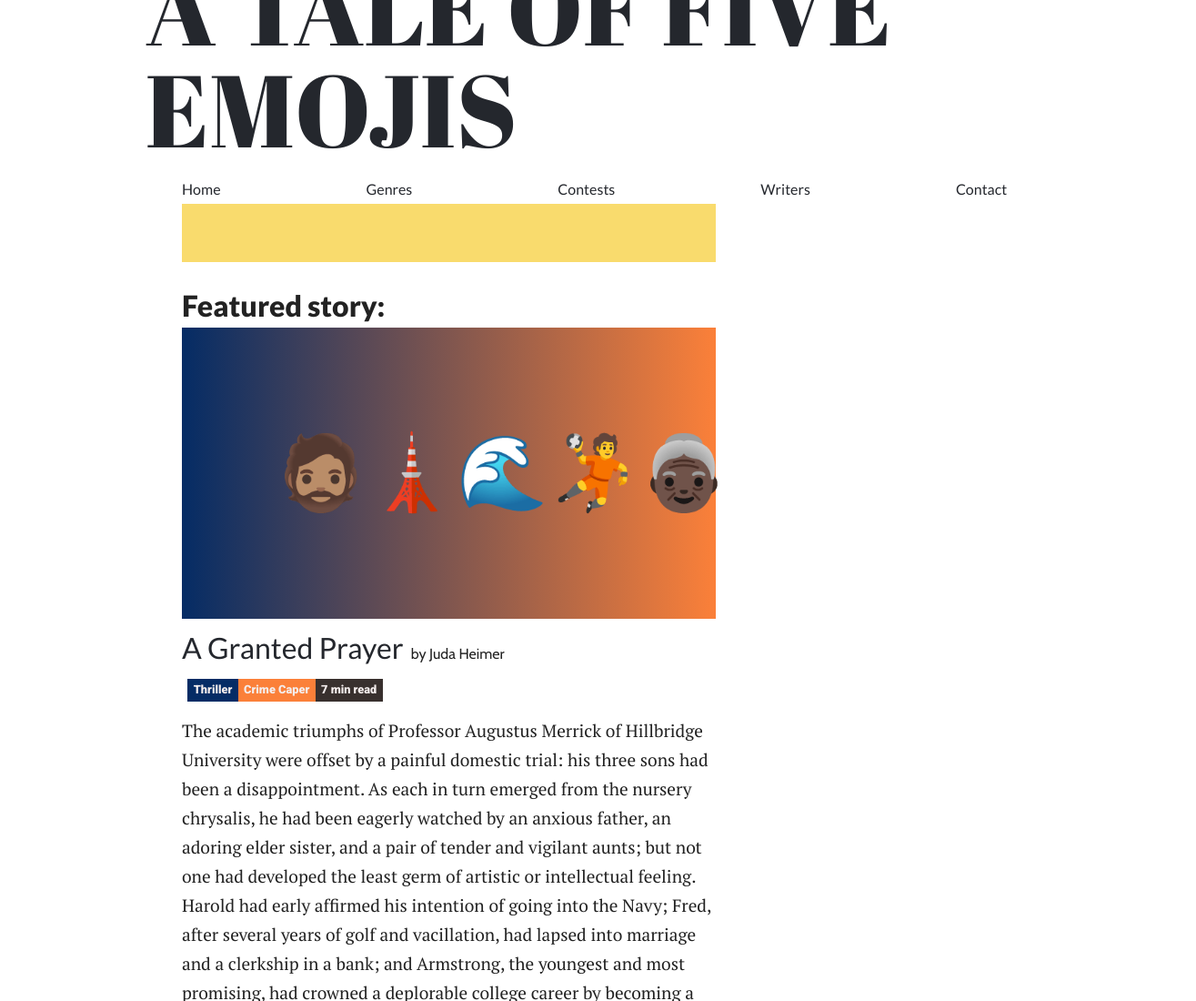
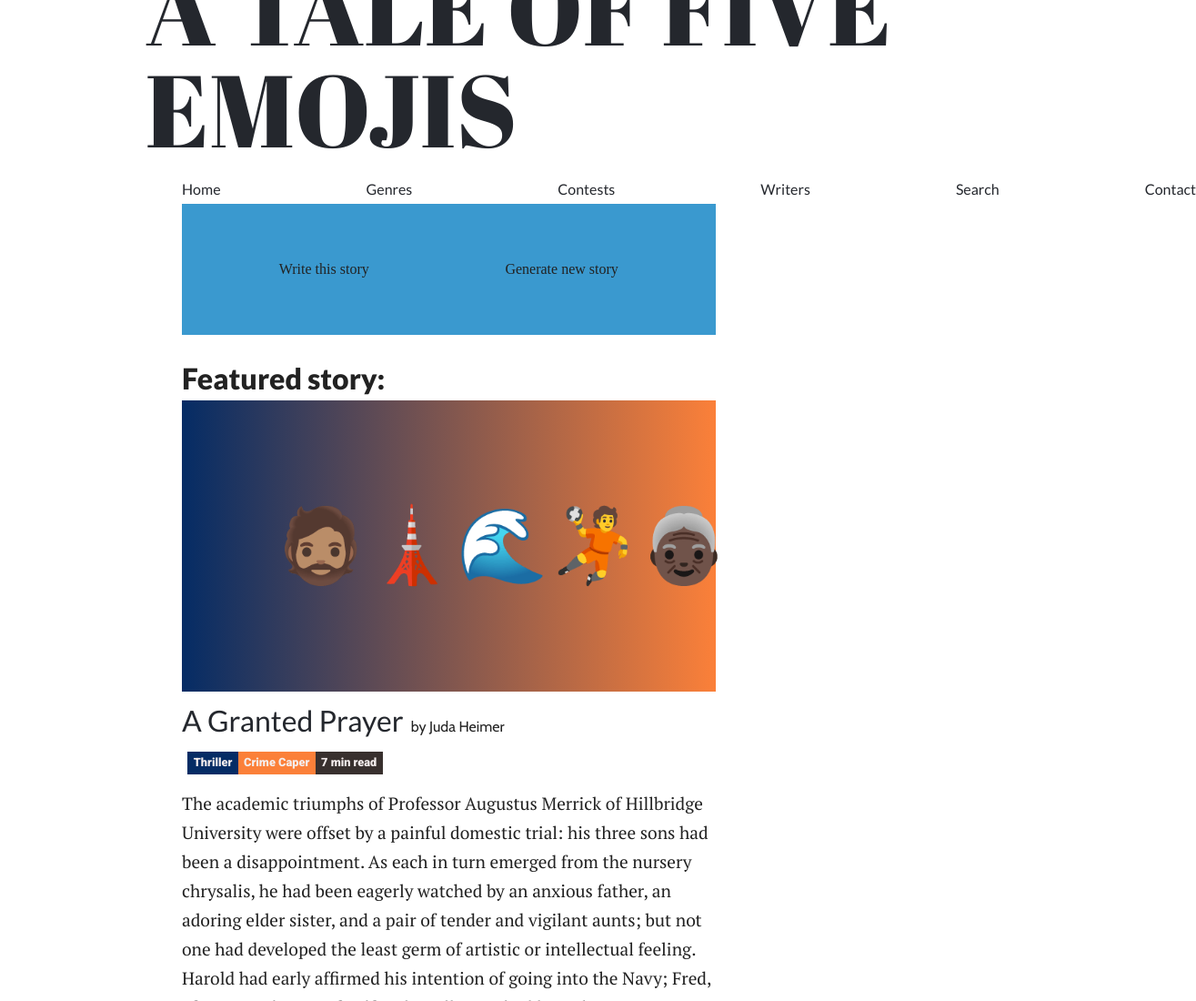
Before and after one commit to DriesVerb/ATOFE, a website: page index.html in a window 1280 px wide. Shown: the top 1100 px of the page at 91% size, 1315 px wide, since content can reach past the window. Drawn offline with nearby package versions, Linux system fonts and the light colour scheme; no server answers; a web font is replaced by a local one.

Commit message:
change font settings

```diff
--- a/index.html
+++ b/index.html
@@ -22,6 +22,7 @@
                 <a href="" class="nav__item">Genres</a>
                 <a href="" class="nav__item">Contests</a>
                 <a href="" class="nav__item">Writers</a>
+                <a href="" class="nav__item">Search</a>
                 <a href="" class="nav__item">Contact</a>
             </ul>
         </nav>
@@ -34,10 +35,10 @@
                 <div class="div__emoji"></div>
                 <div class="div__emoji"></div>
             </div>
-            <!-- <div class="cta__story--buttons">
+            <div class="cta__story--buttons">
                 <div class="cta__story--start cta__button">Write this story</div>
                 <div class="cta__story--random cta__button">Generate new story</div>
-            </div> -->
+            </div>
         </section>
 
         <div class="main">
--- a/script.js
+++ b/script.js
@@ -14,5 +14,8 @@ fetch(`https://emoji-api.com/emojis?access_key=${api.key}`)
     emojiCollection.forEach((value, index) => {
       let randomizer = Math.floor(Math.random() * object.length);
       value.innerHTML = `${object[randomizer].character}`;
+      value.addEventListener(`mouseover`, () => {
+        console.log(object[randomizer].slug);
+      });
     });
   });
--- a/scss/layout/_home.scss
+++ b/scss/layout/_home.scss
@@ -32,7 +32,6 @@ header {
 .cta {
   &__button {
     padding: 2rem;
-    background-color: orangered;
     text-align: center;
   }
 
@@ -46,7 +45,7 @@ header {
     align-items: center;
 
     padding: 2rem;
-    background-color: map-get($color-main, m-yellow);
+    background-color: map-get($color-main, m-blue);
 
     &--buttons {
       width: 100%;
```
Also changed, not shown: fonts/OpenSansEmoji.otf (added), fonts/OpenSansEmoji.ttf (added), style.css, 1 other file.
